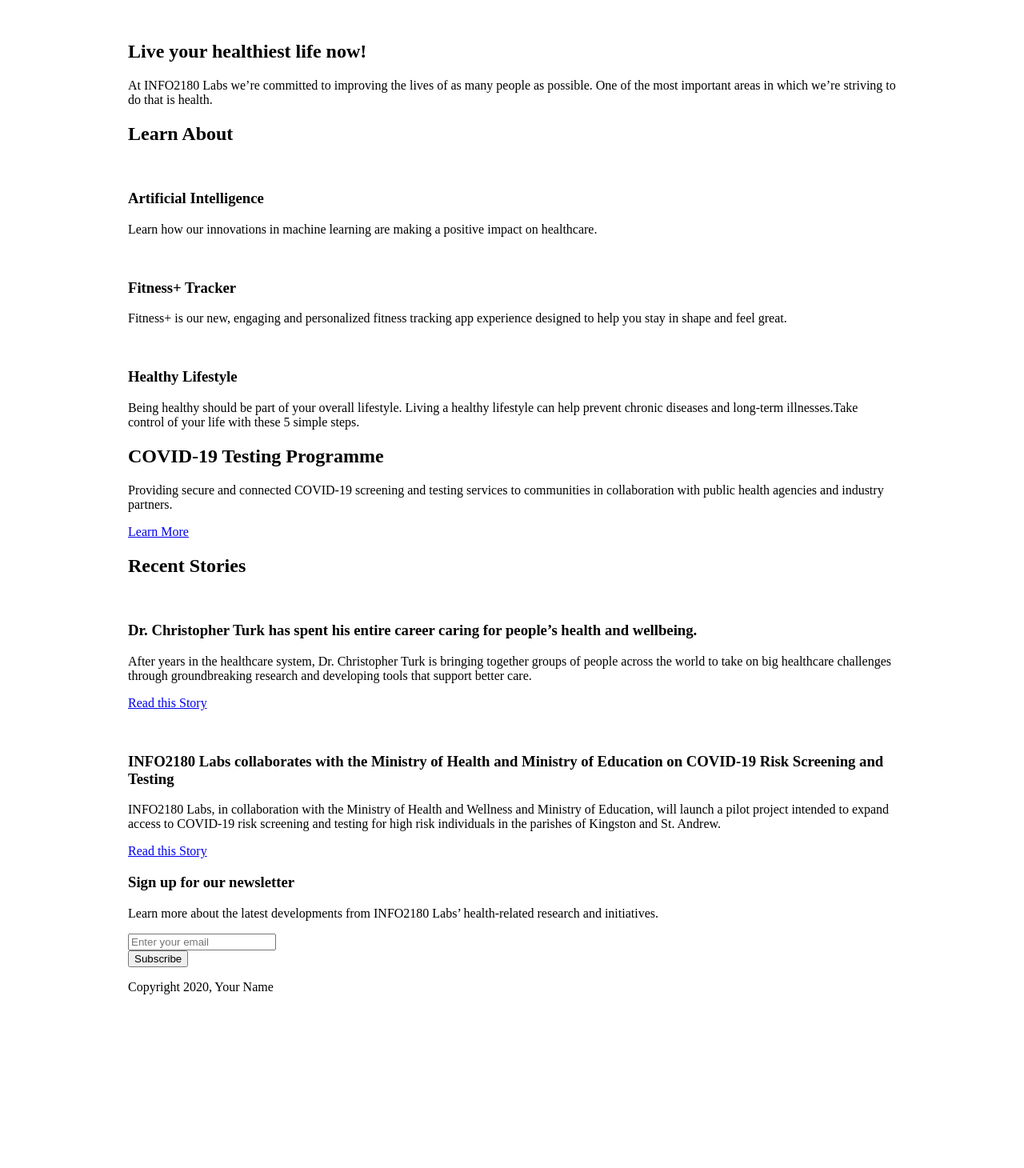
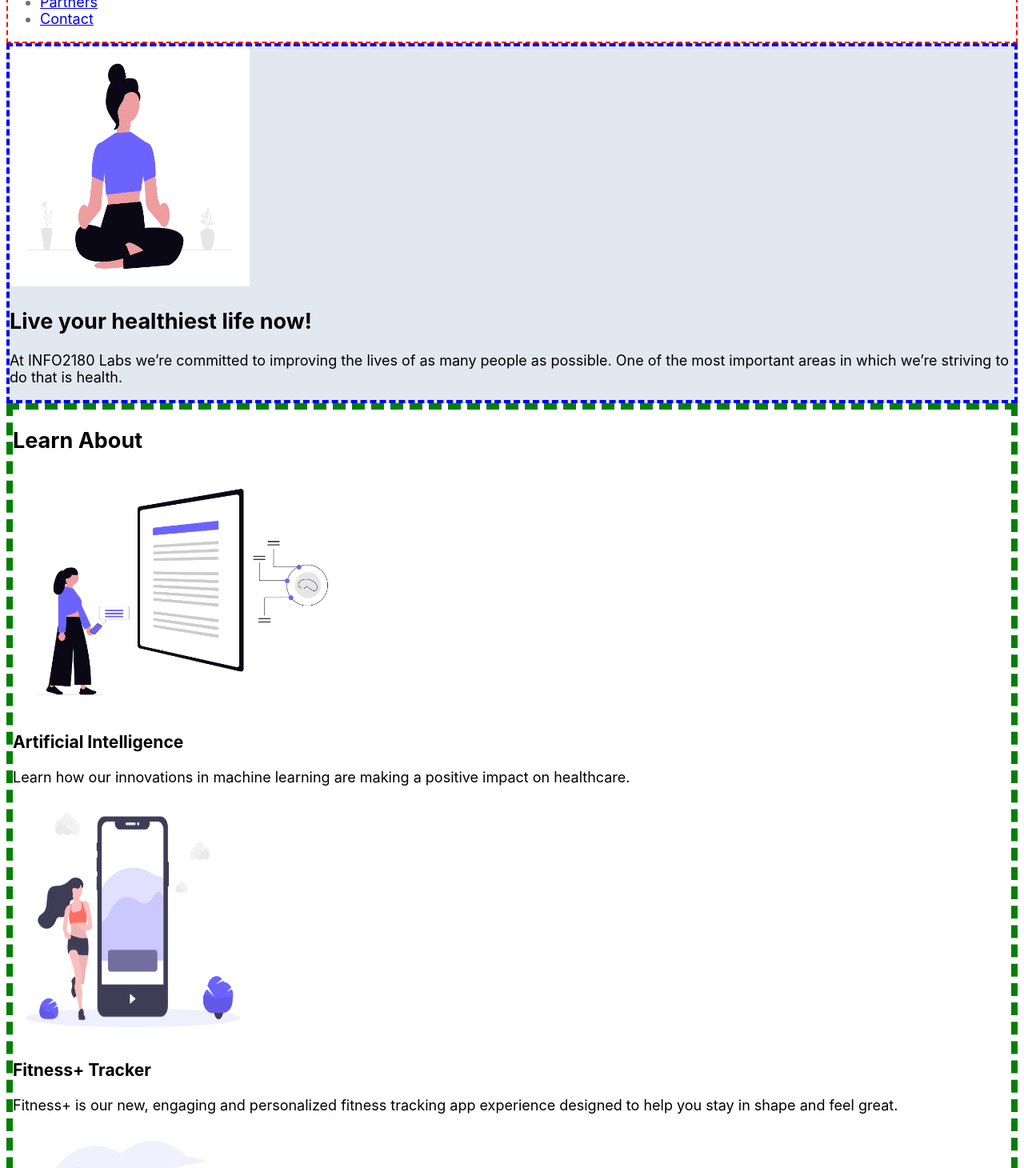
Before and after one commit to shevauniejs/info2180-project1, a plain HTML site: page index.html in a window 1280 px wide. Shown: the part 173-1633 px from the top of the page at 80% size. Before the commit the page ends 1432 px from the top, so only its background shows below. Drawn offline with Linux system fonts and the light colour scheme.

Commit message:
Adding updated html w/ image, css, no js though

```diff
--- a/index.html
+++ b/index.html
@@ -26,7 +26,7 @@
         <section class="overview-hero">
             <div class="container">
                 <div class="overview-hero-image">
-                    <img src="#" alt="">
+                    <img src="images\mindful.png" alt="" height="300px" width="300px">
                 </div>
                 <div class="overview-hero-text">
                     <h2>Live  your healthiest life now!</h2>
@@ -39,21 +39,21 @@
                 <h2>Learn About</h2>
                 <div class="cards">
                     <div class="card">
-                        <img src="#" alt="">
+                        <img src="images\ai.png" alt="" height="300px" width"300px">
                         <div class="card-body">
                             <h3>Artificial Intelligence</h3>
                             <p>Learn how our innovations in machine learning are making a positive impact on healthcare.</p>
                         </div>
                     </div>
                     <div class="card">
-                        <img src="#" alt="">
+                        <img src="images\fitness.png" alt="" height="300px" width="300px">
                         <div class="card-body">
                             <h3>Fitness+ Tracker</h3>
                             <p>Fitness+ is our new, engaging and personalized fitness tracking app experience designed to help you stay in shape and feel great.</p>
                         </div>
                     </div>
                     <div class="card">
-                        <img src="#" alt="">
+                        <img src="images\exercise.png" alt="" height="300px" width="300px">
                         <div class="card-body">
                             <h3>Healthy Lifestyle</h3>
                             <p>Being healthy should be part of your overall lifestyle. Living a healthy lifestyle can help prevent chronic diseases and long-term illnesses.Take control of your life with these 5 simple steps.</p>
@@ -77,7 +77,7 @@
             <div class="container">
                 <h2>Recent Stories</h2>
                 <article>
-                    <img src="" alt="">
+                    <img src="images\tamarcus.jpg" alt="" height="300px" width="300px">
                     <div class="article-body">
                         <h3>Dr. Christopher Turk has spent his entire career caring for people’s health and wellbeing.</h3>
                         <p>After years in the healthcare system, Dr. Christopher Turk is bringing together groups of people across the world to take on big healthcare challenges through groundbreaking research and developing tools that support better care.</p>
@@ -85,7 +85,7 @@
                     </div>
                 </article>
                 <article>
-                    <img src="" alt="">
+                    <img src="images\nci.jpg" alt="" height="300px" width="300px">
                     <div class="article-body">
                         <h3>INFO2180 Labs collaborates with the Ministry of Health and Ministry of Education on COVID-19 Risk Screening and Testing</h3>
                         <p>INFO2180 Labs, in collaboration with the Ministry of Health and Wellness and Ministry of Education, will launch a pilot project intended to expand access to COVID-19 risk screening and testing for high risk individuals in the parishes of Kingston and St. Andrew.</p>
@@ -110,7 +110,7 @@
     </main>
     <footer>
         <div class="container">
-            <p>Copyright 2020, Your Name</p>
+            <p>Copyright 2020, Shevaunie Senior</p>
         </div>
     </footer>
 </body>
--- a/scripts.js
+++ b/scripts.js
@@ -1 +1,3 @@
-/* Add your JavaScript to this file */
+document.addEventListener("OnLoaded", function(){
+
+})
--- a/styles.css
+++ b/styles.css
@@ -1,11 +1,81 @@
-/* Add your CSS to this file */
-body {
-    margin: 0;
-    font-size: 16px;
+html{
+	font-family: -apple-system, BlinkMacSystemFont, "Segoe UI", Roboto, "Helvetica Neue", Arial, "Noto Sans", sans-serif;
+	font-size: 18px;
 }
 
-.container {
-    margin: 0 auto;
-    max-width: 960px;
-    width: 100%;
+/* header */
+header{
+	border: 2px dashed red;
+	background-color: white;
+	font-size: 18px;
 }
+
+nav>ul>li{
+	color: #6b7280;
+}
+nav>ul>li:hover{
+	color: #5A67D8;
+}
+
+/* Section Overview */
+section.overview-hero{
+	border: 4px dashed blue;
+	background-color: #e2e8f0;
+}
+
+/*Section Learn-About*/
+section.learn-about{
+	border: 8px dashed green;
+
+}
+section.learn-about>h2{
+	font-size: 24px;
+	color: #48bb78;
+}
+section.learn-about>h3{
+	color: #48bb78;
+	font-size: 21px;
+}
+
+/*Section Testing*/
+section.testing{
+	border: 2px dashed red;
+	background-color: #4a5569;
+	color: white
+
+}
+.cta{
+	background-color:#48bb78;
+	border-radius: 5px;
+}
+
+/*Section Stories*/
+section.stories{
+	border: 4px dashed blue;
+
+}
+section.stories>h3, div>p>a[href]{
+	color: #5a67d8;
+	font-size: 18px;
+}
+
+article>img{
+	border-radius: 150px;
+}
+
+/*Section newsletter*/
+section.newsletter{
+	border: 8px dashed green;
+	background-color: #48bb78;
+	color: white;
+}
+
+section.newsletter>form>button.btn{
+	background-color: #5a67d8;
+}
+
+/*Footer*/
+footer{
+	background-color: #4a5568;
+	color: white;
+}
```
Also changed, not shown: images/ai.png (added), images/exercise.png (added), images/fitness.png (added), images/mindful.png (added), images/nci.jpg (added), images/tamarcus.jpg (added).
